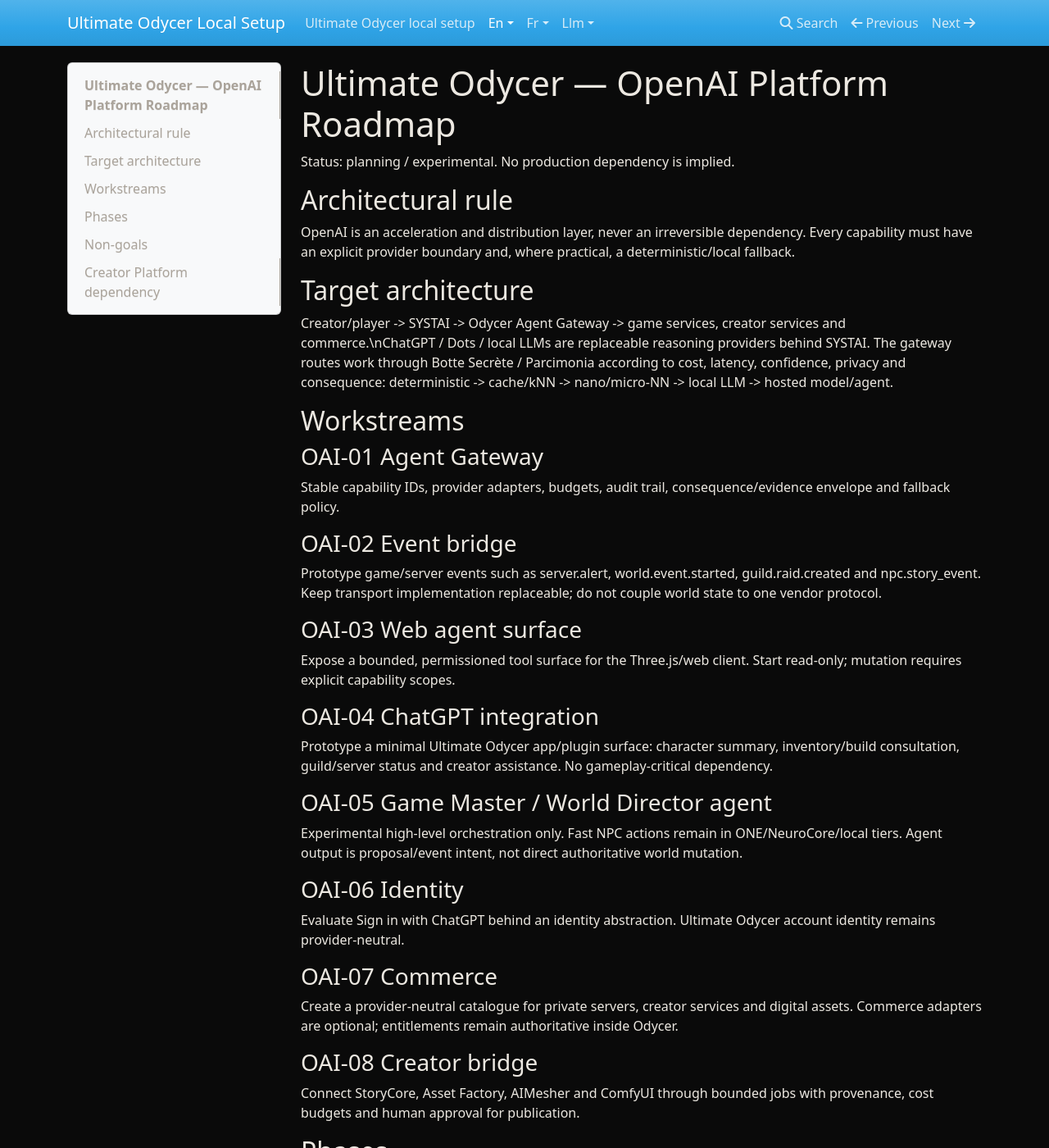
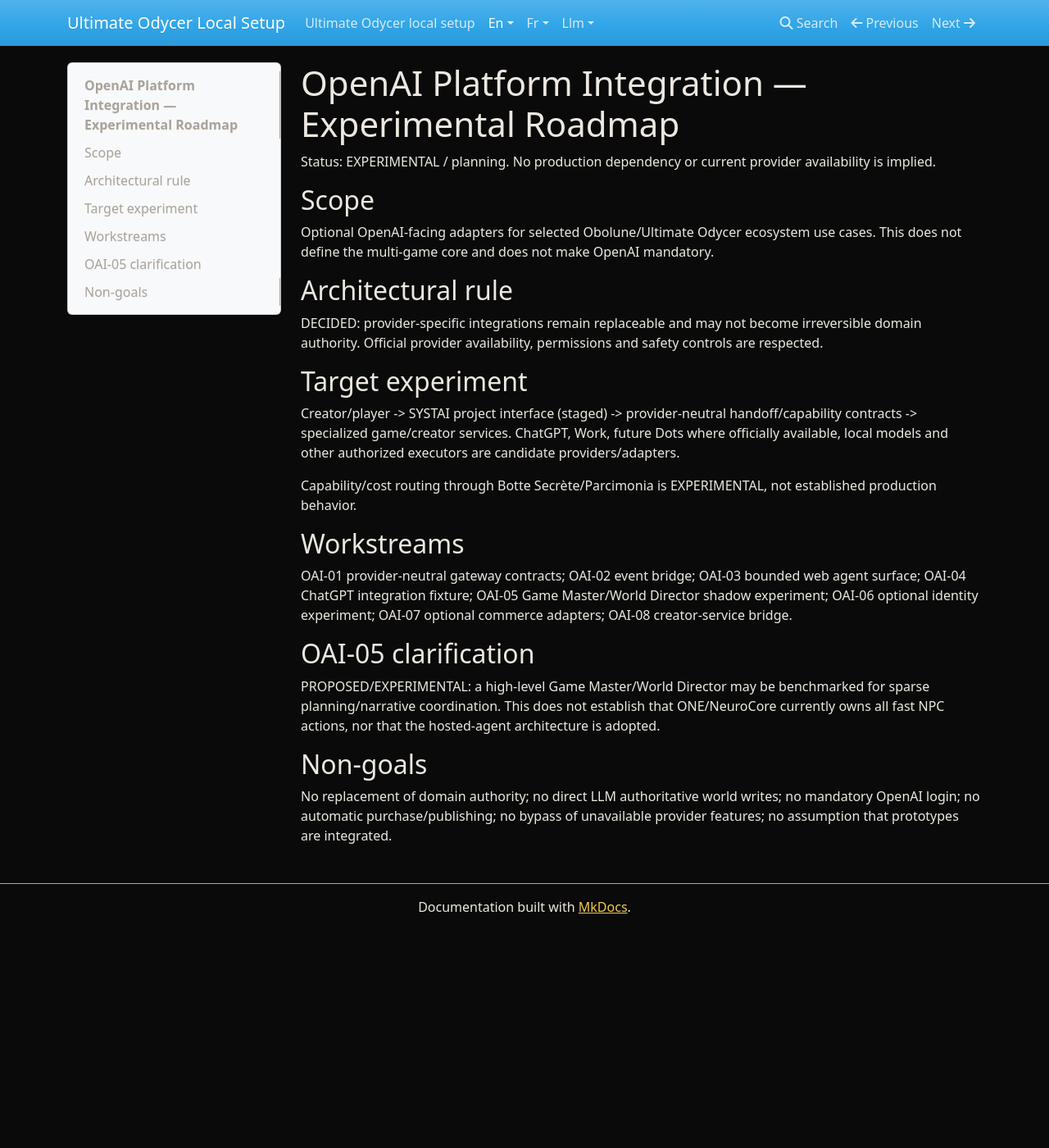
Before and after one commit to zedarvates/ultimate-odycer-docs, an MkDocs documentation site: the page built from docs/en/roadmap/openai-platform.md, in a window 1280 px wide and 1400 px high. Shown: the whole window at 82% size. Built offline with MkDocs 1.6.1, drawn with Linux system fonts in a browser that asks for light colours; some of the changed text lies outside the part shown.

Commit message:
docs: correct OpenAI roadmap epistemic scope

```diff
--- a/docs/en/roadmap/openai-platform.md
+++ b/docs/en/roadmap/openai-platform.md
@@ -1,50 +1,24 @@
-# Ultimate Odycer — OpenAI Platform Roadmap
+# OpenAI Platform Integration — Experimental Roadmap
 
-Status: planning / experimental. No production dependency is implied.
+Status: EXPERIMENTAL / planning. No production dependency or current provider availability is implied.
+
+## Scope
+Optional OpenAI-facing adapters for selected Obolune/Ultimate Odycer ecosystem use cases. This does not define the multi-game core and does not make OpenAI mandatory.
 
 ## Architectural rule
-OpenAI is an acceleration and distribution layer, never an irreversible dependency. Every capability must have an explicit provider boundary and, where practical, a deterministic/local fallback.
+DECIDED: provider-specific integrations remain replaceable and may not become irreversible domain authority. Official provider availability, permissions and safety controls are respected.
 
-## Target architecture
-Creator/player -> SYSTAI -> Odycer Agent Gateway -> game services, creator services and commerce.\nChatGPT / Dots / local LLMs are replaceable reasoning providers behind SYSTAI.
-The gateway routes work through Botte Secrète / Parcimonia according to cost, latency, confidence, privacy and consequence:
-deterministic -> cache/kNN -> nano/micro-NN -> local LLM -> hosted model/agent.
+## Target experiment
+Creator/player -> SYSTAI project interface (staged) -> provider-neutral handoff/capability contracts -> specialized game/creator services.
+ChatGPT, Work, future Dots where officially available, local models and other authorized executors are candidate providers/adapters.
+
+Capability/cost routing through Botte Secrète/Parcimonia is EXPERIMENTAL, not established production behavior.
 
 ## Workstreams
-### OAI-01 Agent Gateway
-Stable capability IDs, provider adapters, budgets, audit trail, consequence/evidence envelope and fallback policy.
+OAI-01 provider-neutral gateway contracts; OAI-02 event bridge; OAI-03 bounded web agent surface; OAI-04 ChatGPT integration fixture; OAI-05 Game Master/World Director shadow experiment; OAI-06 optional identity experiment; OAI-07 optional commerce adapters; OAI-08 creator-service bridge.
 
-### OAI-02 Event bridge
-Prototype game/server events such as server.alert, world.event.started, guild.raid.created and npc.story_event. Keep transport implementation replaceable; do not couple world state to one vendor protocol.
-
-### OAI-03 Web agent surface
-Expose a bounded, permissioned tool surface for the Three.js/web client. Start read-only; mutation requires explicit capability scopes.
-
-### OAI-04 ChatGPT integration
-Prototype a minimal Ultimate Odycer app/plugin surface: character summary, inventory/build consultation, guild/server status and creator assistance. No gameplay-critical dependency.
-
-### OAI-05 Game Master / World Director agent
-Experimental high-level orchestration only. Fast NPC actions remain in ONE/NeuroCore/local tiers. Agent output is proposal/event intent, not direct authoritative world mutation.
-
-### OAI-06 Identity
-Evaluate Sign in with ChatGPT behind an identity abstraction. Ultimate Odycer account identity remains provider-neutral.
-
-### OAI-07 Commerce
-Create a provider-neutral catalogue for private servers, creator services and digital assets. Commerce adapters are optional; entitlements remain authoritative inside Odycer.
-
-### OAI-08 Creator bridge
-Connect StoryCore, Asset Factory, AIMesher and ComfyUI through bounded jobs with provenance, cost budgets and human approval for publication.
-
-## Phases
-P0 — contracts and threat model.
-P1 — read-only event + web prototypes.
-P2 — minimal ChatGPT surface.
-P3 — Game Master shadow mode.
-P4 — identity/commerce experiments.
-P5 — marketplace/distribution only after platform terms and economics are validated.
+## OAI-05 clarification
+PROPOSED/EXPERIMENTAL: a high-level Game Master/World Director may be benchmarked for sparse planning/narrative coordination. This does not establish that ONE/NeuroCore currently owns all fast NPC actions, nor that the hosted-agent architecture is adopted.
 
 ## Non-goals
-No replacement of Zig authority, no direct LLM writes to authoritative world state, no mandatory OpenAI login, no automatic purchase/publishing, no migration of cheap reflex NPC actions to expensive hosted agents.
-
-## Creator Platform dependency
-OpenAI adapters consume the Odycer-owned Creator Platform contracts in `creator-platform.md`; they must not create parallel project memory, entity schemas or editor taxonomies.
+No replacement of domain authority; no direct LLM authoritative world writes; no mandatory OpenAI login; no automatic purchase/publishing; no bypass of unavailable provider features; no assumption that prototypes are integrated.
```
